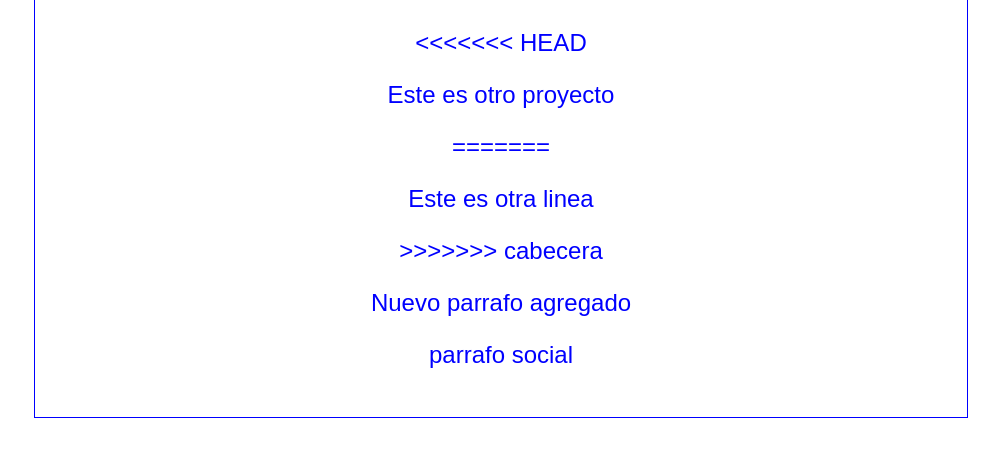
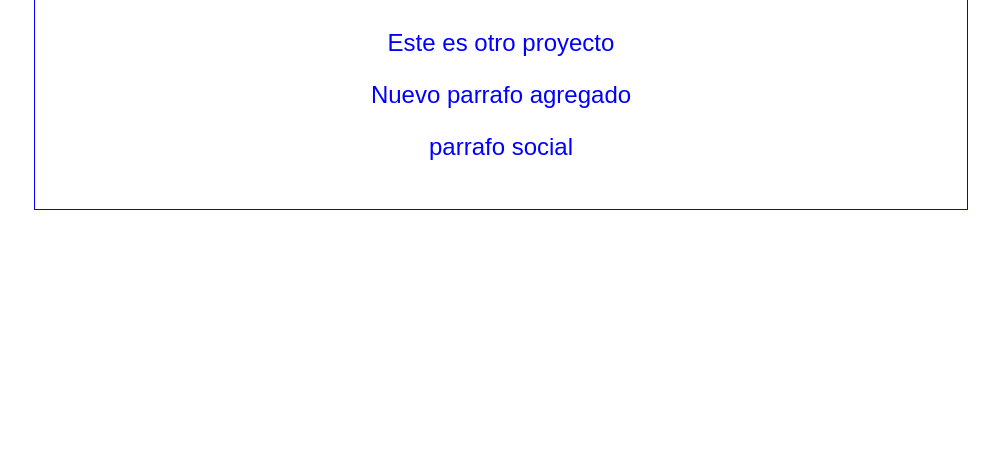
Before and after one commit to esmayorga/prueba_1, a plain HTML site: page index.html in a window 1280 px wide. Shown: the part 175-632 px from the top of the page, without its empty margins (139-1140 px from the left). Drawn offline with Linux system fonts and the light colour scheme.

Commit message:
solucion de conflictos bn

```diff
--- a/index.html
+++ b/index.html
@@ -12,11 +12,7 @@
 		<div class="post">
 
 			<h1> Titulo Elegante </h1>
-<<<<<<< HEAD
 			<p> Este es otro proyecto </p>
-=======
-			<p> Este es otra linea </p>
->>>>>>> cabecera
 			<p> Nuevo parrafo agregado </p>
 			<p> parrafo social </p>
 
```
